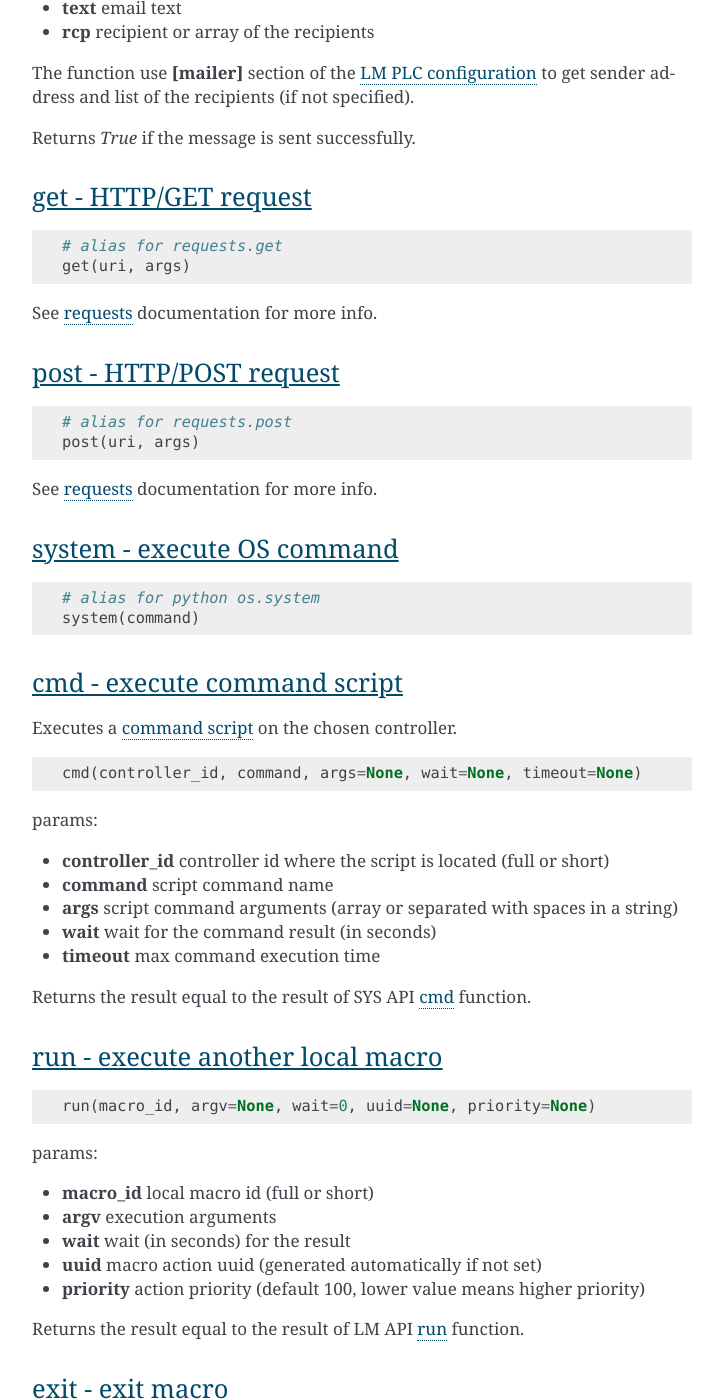
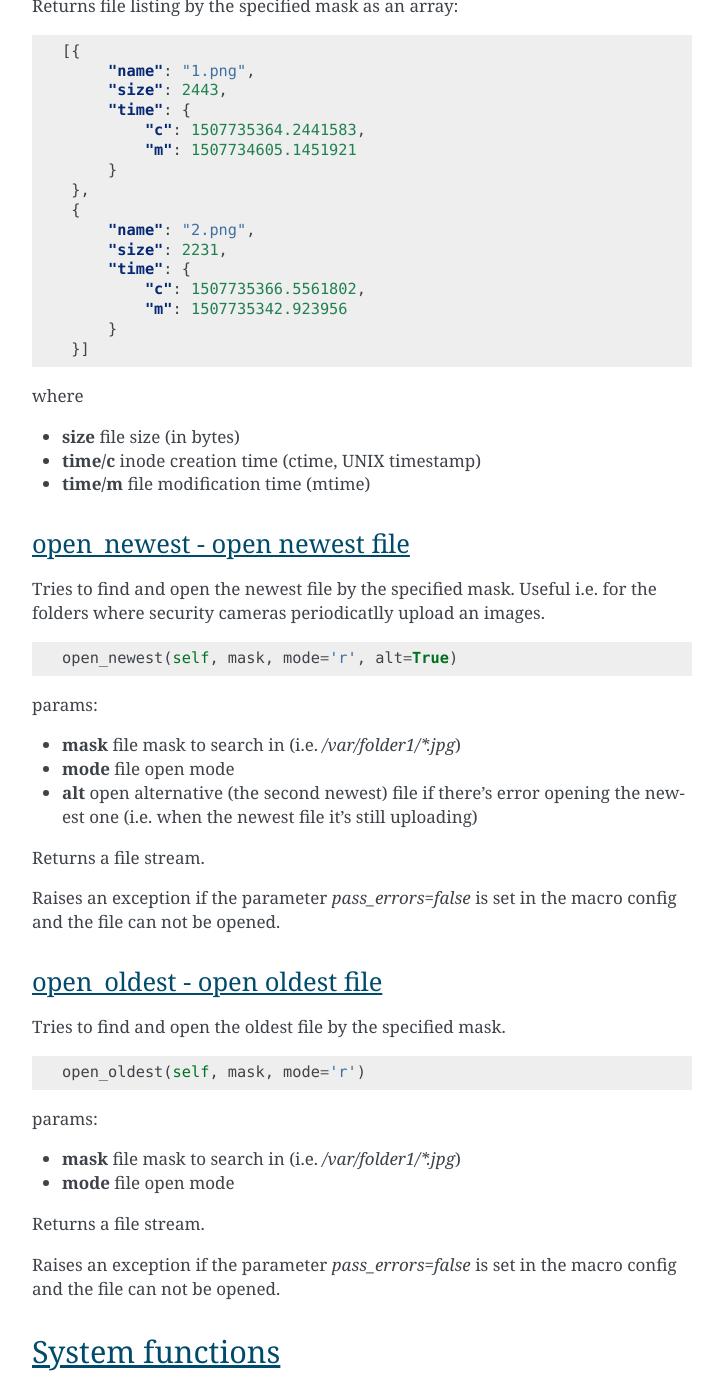
Before and after one commit to alttch/eva3, a Sphinx documentation site: the page built from doc/lm/macros.rst, in a window 1280 px wide and 1400 px high, scrolled down 13733 px. Shown: the whole window, without its empty margins (388-1111 px from the left). Built offline with Sphinx 7.4.7, drawn with Linux system fonts in a browser that asks for light colours; some of the changed text lies outside the part shown.

Commit message:
file mgmt funcs in docs, exceptions added

```diff
--- a/doc/lm/macros.rst
+++ b/doc/lm/macros.rst
@@ -620,6 +620,88 @@ is not found. If the value is *null*, returns an empty string.
 Raises an exception if the parameter *pass_errors=false* is set in the macro
 config and the sensor is not found.
 
+File management functions
+-------------------------
+
+ls - list files by mask
+~~~~~~~~~~~~~~~~~~~~~~~
+
+.. code-block:: python
+
+    ls(mask)
+
+params:
+
+* **mask** file mask to list (i.e. */var/folder1/\*.jpg*)
+
+Returns file listing by the specified mask as an array:
+
+.. code-block:: json
+
+   [{
+        "name": "1.png",
+        "size": 2443,
+        "time": {
+            "c": 1507735364.2441583,
+            "m": 1507734605.1451921
+        }
+    },
+    {
+        "name": "2.png",
+        "size": 2231,
+        "time": {
+            "c": 1507735366.5561802,
+            "m": 1507735342.923956
+        }
+    }]
+
+where
+
+* **size** file size (in bytes)
+* **time/c** inode creation time (ctime, UNIX timestamp)
+* **time/m** file modification time (mtime)
+
+open_newest - open newest file
+~~~~~~~~~~~~~~~~~~~~~~~~~~~~~~
+
+Tries to find and open the newest file by the specified mask. Useful i.e. for
+the folders where security cameras periodicatlly upload an images.
+
+.. code-block:: python
+
+    open_newest(self, mask, mode='r', alt=True)
+
+params:
+
+* **mask** file mask to search in (i.e. */var/folder1/\*.jpg*)
+* **mode** file open mode
+* **alt** open alternative (the second newest) file if there's error opening
+  the newest one (i.e. when the newest file it's still uploading)
+
+Returns a file stream.
+
+Raises an exception if the parameter *pass_errors=false* is set in the macro
+config and the file can not be opened.
+
+open_oldest - open oldest file
+~~~~~~~~~~~~~~~~~~~~~~~~~~~~~~
+
+Tries to find and open the oldest file by the specified mask.
+
+.. code-block:: python
+
+    open_oldest(self, mask, mode='r')
+
+params:
+
+* **mask** file mask to search in (i.e. */var/folder1/\*.jpg*)
+* **mode** file open mode
+
+Returns a file stream.
+
+Raises an exception if the parameter *pass_errors=false* is set in the macro
+config and the file can not be opened.
+
 System functions
 ----------------
 
```
Also changed, not shown: doc/sfa/sfa_pvt.rst (+6 -6 lines), 5 other files.
